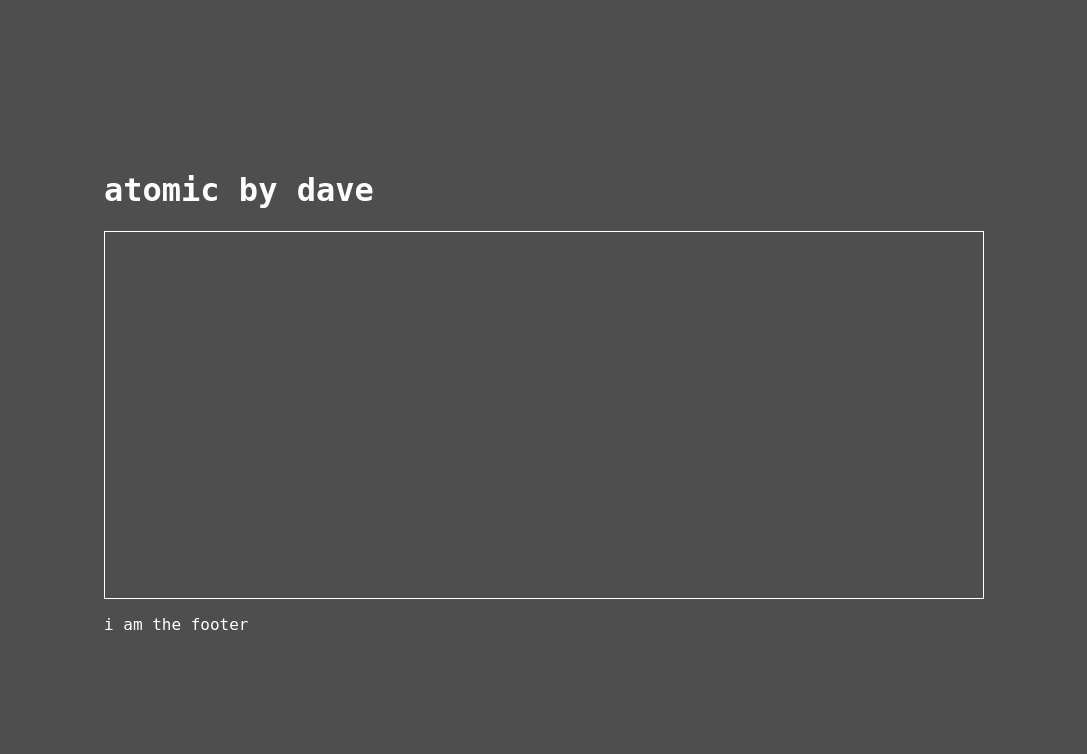
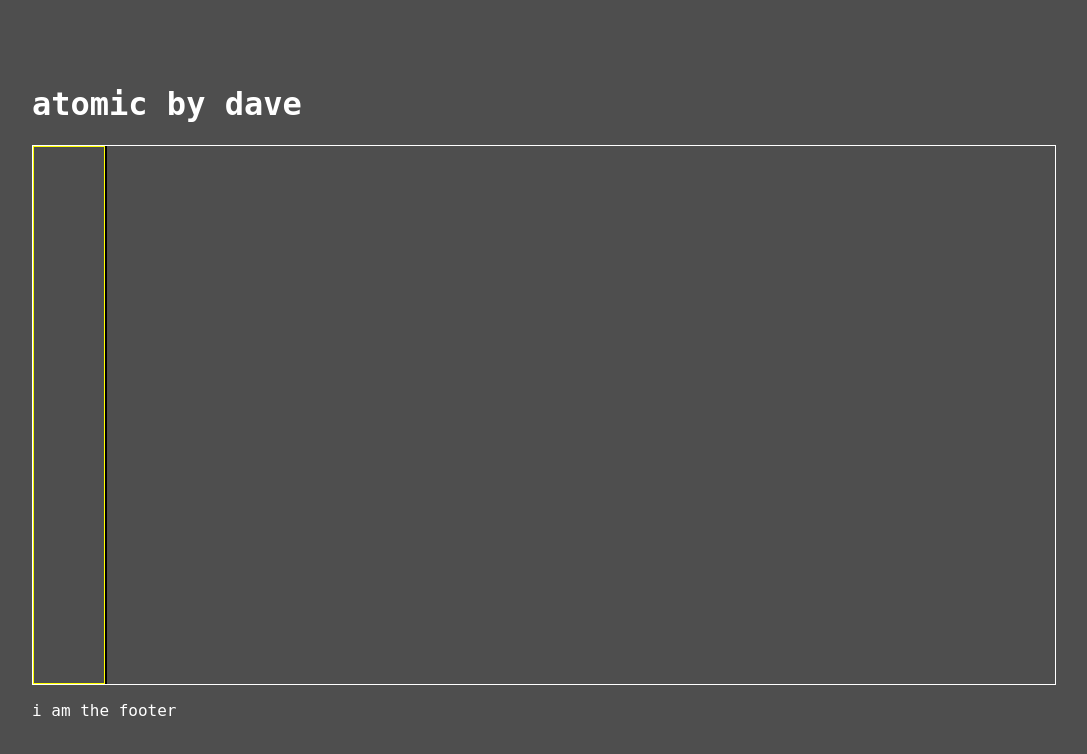
Before and after one commit to dave-grave/productivity-website, a plain HTML site: page index.html in a window 1280 px wide. Shown: the whole page, without its empty margins (96-1183 px from the left). Drawn offline with Linux system fonts and the light colour scheme.

Commit message:
finish basic css outline

```diff
--- a/index.html
+++ b/index.html
@@ -11,13 +11,14 @@
 <body>
     <div class="container-main">
         <header>
-            <h1>atomic by dave</h1>
+            <h1 id="header-left">atomic by dave</h1>
+
         </header>
         <div class="container-info">
             <aside>
 
             </aside>
-            <div class="container-board">
+            <div class="container-inside">
 
             </div>
         </div>
--- a/styles.css
+++ b/styles.css
@@ -5,11 +5,11 @@
 body {
     margin: 0;
     border: 0px;
-    padding: 150px 200px;
-    background: #4e4e4e;
-    box-sizing: border-box;
+    padding: 5% 10%;
     height: 100vh;
     width: 100vw;
+    box-sizing: border-box;
+    background: #4e4e4e;
 }
 
 h1, h2, p {
@@ -18,6 +18,7 @@ h1, h2, p {
 
 .container-main {
     height: 100%;
+
     display: flex;
     flex-direction: column;
     justify-content: center;
@@ -25,15 +26,27 @@ h1, h2, p {
 }
 
 header {
-    flex-grow: 1;
+    /* flex-grow: 1; */
 }
 
 footer {
-    flex-grow: 1;
+    /* flex-grow: 1; */
 }
 
 .container-info {
     border: 1px solid white;
-    flex-grow: 5;
+    /* flex-grow: 5; */
     height: 100%;
+
+    display: flex;
 }
+
+aside {
+    box-sizing: border-box;
+    border: 1px solid yellow;
+    width: 72px;
+}
+
+.container-inside {
+    border: 1px solid black;
+}
```
